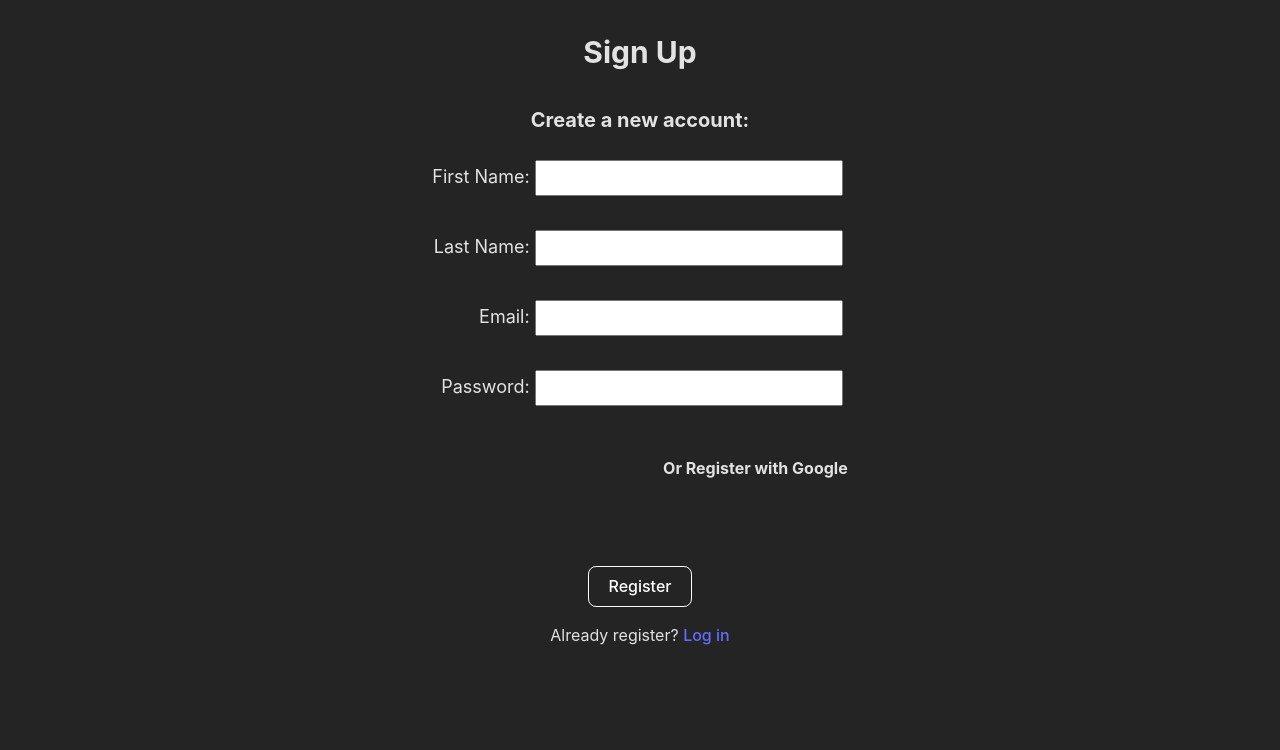
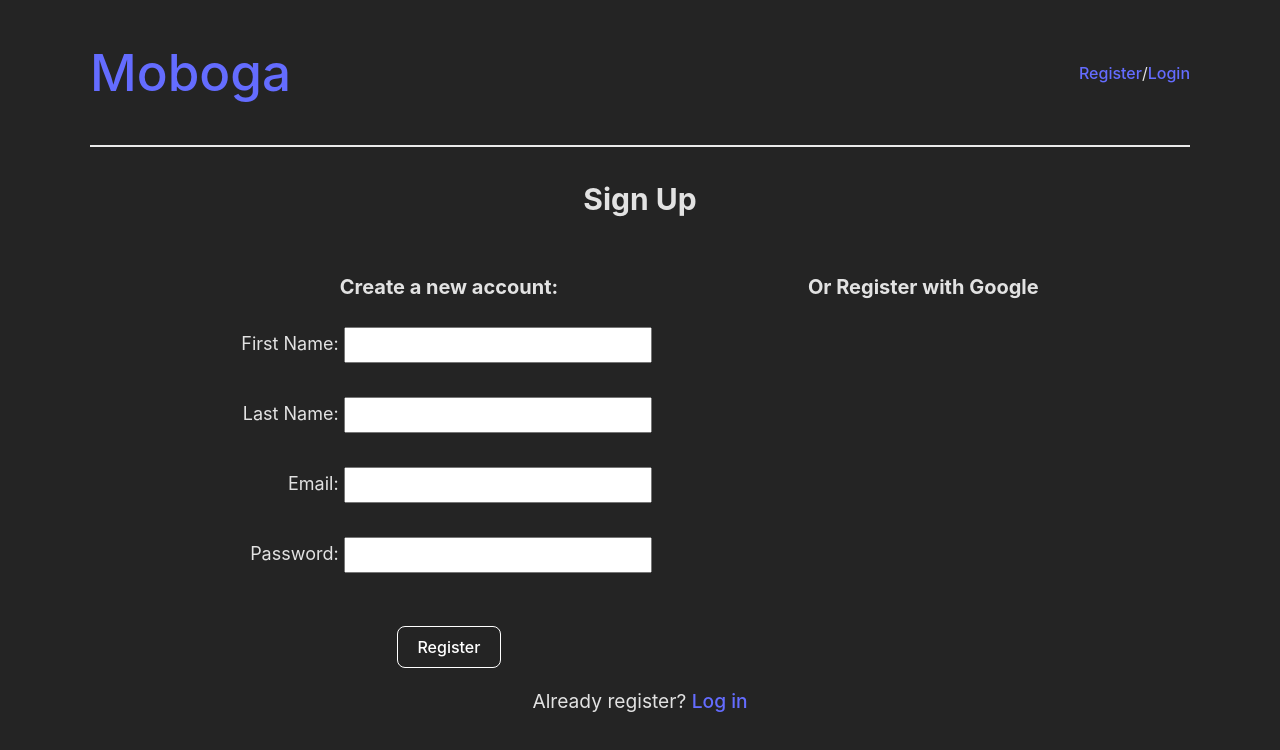
Before and after one commit to Finns841594/moboga, a React (Vite) app: page /register in a window 1280 px wide. Shown: the top 750 px of the page. Built offline with nearby package versions, Linux system fonts and the light colour scheme; no server answers.

Commit message:
Changed style oof header, details and added sign in by google

```diff
--- a/src/App.css
+++ b/src/App.css
@@ -139,12 +139,12 @@
 	transition: width 0.3s ease-in-out;
 }
 .media-card-header {
-	cursor: poiner;
+	cursor: pointer;
 }
 
 .media-card-list {
 	list-style: none;
-	text-align: left;
+	text-align: center;
 	max-height: 0px;
 	overflow: hidden;
 	cursor: pointer;
--- a/src/Login.tsx
+++ b/src/Login.tsx
@@ -18,9 +18,9 @@ export const Login = () => {
 	return (
 		<>
 			<Header />
-			<div className="signup-form">
+			<h3 className="signup-form__title">Login</h3>
+			<div className="signup-form-login">
 				<form onSubmit={handleSubmit}>
-					<h3 className="signup-form__title">Log In</h3>
 					<div className="signup-form__container">
 						<label className="signup-form__label">
 							Email:
@@ -54,29 +54,29 @@ export const Login = () => {
 								}}
 							/>
 						</label>
-
 						<br />
-						<h4>Or Log in with Google</h4>
-						{/* <GoogleLogin
-							text="continue_with"
-							type="icon"
-							onSuccess={(credentialResponse: any) => {
-								signInWithGoogle(credentialResponse.credential);
-							}}
-							onError={() => {
-								console.log('Login Failed');
-							}}
-						/> */}
 					</div>
 					{invalidInput && <p className="invalid-input">{invalidInput}</p>}
 					<br />
 					<button type="submit">Login</button>
 				</form>
-				<p>
-					If you don't have an account{' '}
-					<Link to={'/register'}>Register here</Link>
-				</p>
+				<div className="google-form">
+					<h4 className="signup-form__subtitle">Login with Google</h4>
+					<GoogleLogin
+						text="continue_with"
+						onSuccess={(credentialResponse: any) => {
+							signInWithGoogle(credentialResponse.credential);
+						}}
+						onError={() => {
+							console.log('Login Failed');
+						}}
+					/>
+				</div>
 			</div>
+			<p className="already-register">
+				If you don't have an account
+				<Link to={'/register'}> Register here</Link>
+			</p>
 		</>
 	);
 };
--- a/src/Signup.css
+++ b/src/Signup.css
@@ -1,4 +1,9 @@
 .signup-form {
+	display: flex;
+	flex-direction: row;
+	justify-content: space-evenly;
+}
+.signup-form-login {
 	display: flex;
 	flex-direction: column;
 	align-items: center;
@@ -8,7 +13,7 @@
 }
 .signup-form__subtitle {
 	font-size: 20px;
-	margin: 0 0 20px 0;
+	margin: 20px 0 20px 0;
 }
 .signup-form__container {
 	display: flex;
@@ -23,6 +28,10 @@
 	height: 30px;
 	margin: 5px;
 }
+.google-form {
+	display: flex;
+	flex-direction: column;
+}
 .google-icon {
 	width: 20px;
 	height: 20px;
@@ -36,3 +45,7 @@
 	height: 50px;
 	margin: 5px;
 }
+
+.already-register {
+	font-size: larger;
+}
--- a/src/Signup.tsx
+++ b/src/Signup.tsx
@@ -1,8 +1,8 @@
 import { SyntheticEvent, useState } from 'react';
 import useAuth from './useAuth';
 import './Signup.css';
-// import { Header } from './components/Header';
-import { GoogleLogin } from '@react-oauth/google';
+import { Header } from './components/Header';
+import { CredentialResponse, GoogleLogin } from '@react-oauth/google';
 // import { useGoogleLogin } from '@react-oauth/google';
 
 export const Signup = () => {
@@ -24,10 +24,27 @@ export const Signup = () => {
 
 	return (
 		<>
-			{/* <Header /> */}
+			{/* <GoogleLogin
+							text="continue_with"
+							onSuccess={(credentialResponse) => {
+								console.log(credentialResponse);
+							}}
+							onError={() => {
+								console.log('Login Failed');
+							}}
+						/> */}
+			{/* <button className="google-bton" onClick={() => login()}>
+					<img
+						className="google-icon"
+						src="../src/assets/search.png"
+						alt="google-icon"
+					/>
+					Sign up with Google
+				</button> */}
+			<Header />
+			<h3 className="signup-form__title">Sign Up</h3>
 			<div className="signup-form">
 				<form onSubmit={handleSubmit}>
-					<h3 className="signup-form__title">Sign Up</h3>
 					<h4 className="signup-form__subtitle">Create a new account:</h4>
 					<div className="signup-form__container">
 						<label className="signup-form__label">
@@ -94,43 +111,27 @@ export const Signup = () => {
 							/>
 						</label>
 						<br />
-						<h4>Or Register with Google</h4>
-						<GoogleLogin
-							onSuccess={credentialResponse => {
-								console.log(credentialResponse);
-							}}
-							onError={() => {
-								console.log('Login Failed');
-							}}
-						/>
-
-						{/* <GoogleLogin
-							text="continue_with"
-							onSuccess={(credentialResponse: any) => {
-								console.log(credentialResponse);
-								signUpWithGoogle(credentialResponse.credential);
-							}}
-							onError={() => {
-								console.log('Login Failed');
-							}}
-						/> */}
-						{/* <button className="google-bton" onClick={() => login()}>
-					<img
-						className="google-icon"
-						src="../src/assets/search.png"
-						alt="google-icon"
-					/>
-					Sign up with Google
-				</button> */}
 					</div>
 					{invalidInput && <p className="invalid-input">{invalidInput}</p>}
 					<br />
 					<button type="submit">Register</button>
 				</form>
-				<p>
-					Already register? <a href="./login">Log in</a>
-				</p>
+				<div className="google-form">
+					<h4 className="signup-form__subtitle">Or Register with Google</h4>
+					<GoogleLogin
+						text="signin_with"
+						onSuccess={(credentialResponse: any) => {
+							signUpWithGoogle(credentialResponse.credential);
+						}}
+						onError={() => {
+							console.log('Login Failed');
+						}}
+					/>
+				</div>
 			</div>
+			<p className="already-register">
+				Already register? <a href="./login">Log in</a>
+			</p>
 		</>
 	);
 };
--- a/src/components/Dropdown.tsx
+++ b/src/components/Dropdown.tsx
@@ -1,3 +1,4 @@
+import { useRef } from 'react';
 import useAuth from '../useAuth';
 
 export const Dropdown = () => {
--- a/src/components/Header.tsx
+++ b/src/components/Header.tsx
@@ -1,4 +1,4 @@
-import { useEffect, useState } from 'react';
+import { useEffect, useRef, useState } from 'react';
 import useAuth from '../useAuth';
 import MenuBar from '../assets/menu-bar.svg';
 import { Dropdown } from './Dropdown';
@@ -9,6 +9,7 @@ export const Header = () => {
 	useEffect(() => {
 		isAuthenticated();
 	}, []);
+
 	return (
 		<>
 			<div className="header">
--- a/src/components/SearchArea.css
+++ b/src/components/SearchArea.css
@@ -23,6 +23,7 @@
 	border-radius: 5px;
 	padding: 0;
 	margin: 0;
+	overflow-y: scroll;
 	list-style: none;
 }
 .search__list-item {
--- a/src/main.tsx
+++ b/src/main.tsx
@@ -4,13 +4,12 @@ import './App.css';
 import './index.css';
 import App from './App';
 import { GoogleOAuthProvider } from '@react-oauth/google';
+const GOOGLE_CLIENT_ID = import.meta.env.VITE_GOOGLE_CLIENT_ID;
 
 ReactDOM.createRoot(document.getElementById('root') as HTMLElement).render(
-	<GoogleOAuthProvider
-		clientId={`608282841775-cr9vmcq2inkojijdi68ss3oe01q3vrvj.apps.googleusercontent.com`}
-	>
-		<BrowserRouter>
+	<BrowserRouter>
+		<GoogleOAuthProvider clientId={GOOGLE_CLIENT_ID}>
 			<App />
-		</BrowserRouter>
-	</GoogleOAuthProvider>
+		</GoogleOAuthProvider>
+	</BrowserRouter>
 );
--- a/src/useAuth.ts
+++ b/src/useAuth.ts
@@ -26,7 +26,7 @@ function useAuth() {
 			});
 			localStorage.setItem('token', res.data);
 			setAuthenticated(true);
-			navigate(-2);
+			navigate('/');
 			console.log('LOG IN SUCCESSFULLY!!!! 🥳');
 		} catch (error: any) {
 			console.error(error.response.data);
@@ -41,7 +41,7 @@ function useAuth() {
 			});
 			localStorage.setItem('token', res.data);
 			setAuthenticated(true);
-			navigate(-2);
+			navigate('/');
 			console.log('LOG IN SUCCESSFULLY!!!! 🥳');
 		} catch (error: any) {
 			console.error(error.response.data);
@@ -73,7 +73,7 @@ function useAuth() {
 			if (response.status === 200) {
 				localStorage.setItem('token', response.data);
 				setAuthenticated(true);
-				navigate(-1);
+				navigate('/');
 				console.log('REGISTER SUCCESSFULLY!!!! 🥳');
 			} else {
 				console.log('error while register');
@@ -94,7 +94,7 @@ function useAuth() {
 			if (response.status === 201) {
 				localStorage.setItem('token', response.data);
 				setAuthenticated(true);
-				navigate(-1);
+				navigate('/');
 				console.log('REGISTER SUCCESSFULLY!!!! 🥳');
 			} else {
 				console.log('error while register');
@@ -106,7 +106,6 @@ function useAuth() {
 	};
 
 	const isAuthenticated = () => {
-		//in progress
 		const token = localStorage.getItem('token');
 		axios
 			.get(backendHost + 'api/users', {
@@ -118,7 +117,7 @@ function useAuth() {
 				setUser(res.data);
 			})
 			.catch(error => {
-				console.error('WHAT IS LOVE?', error);
+				console.error('', error);
 			});
 		if (token) {
 			setAuthenticated(true);
```
Also changed, not shown: 1 other file (tests, documents, lock files or other folders).
